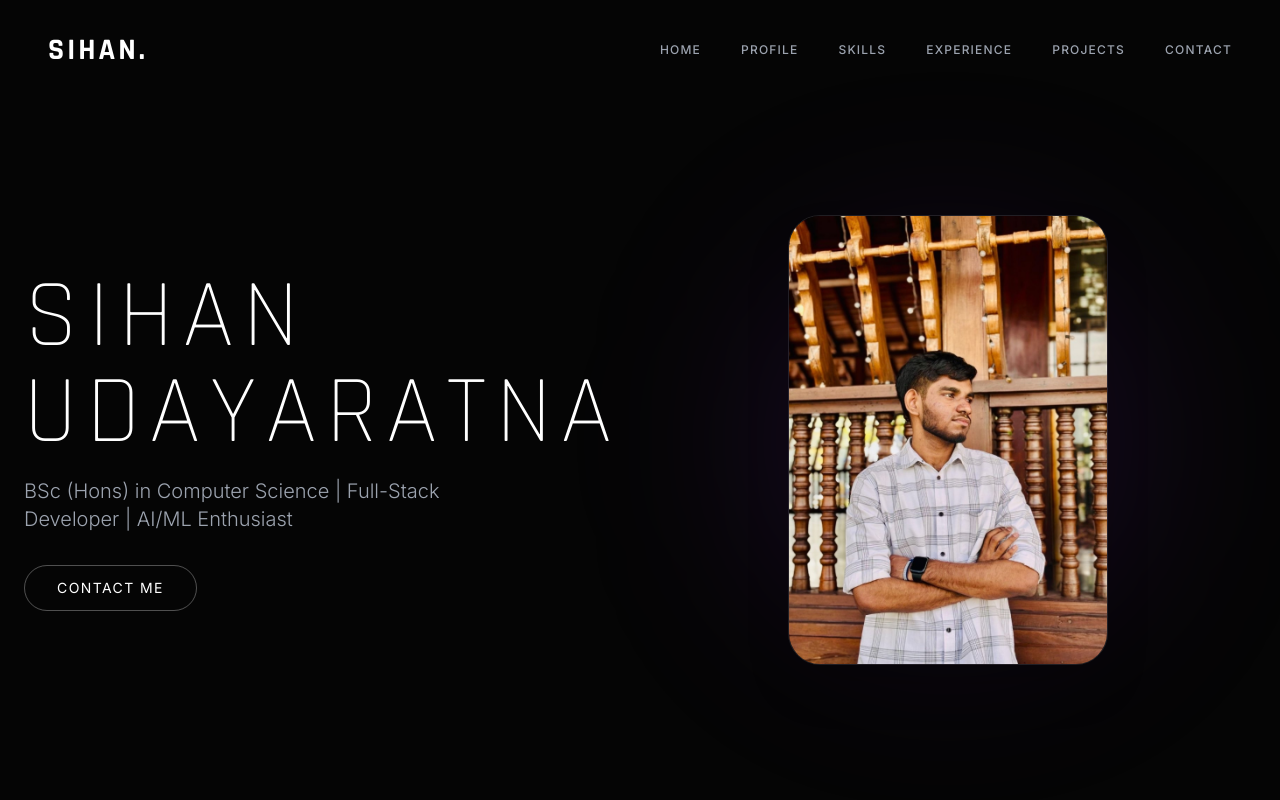
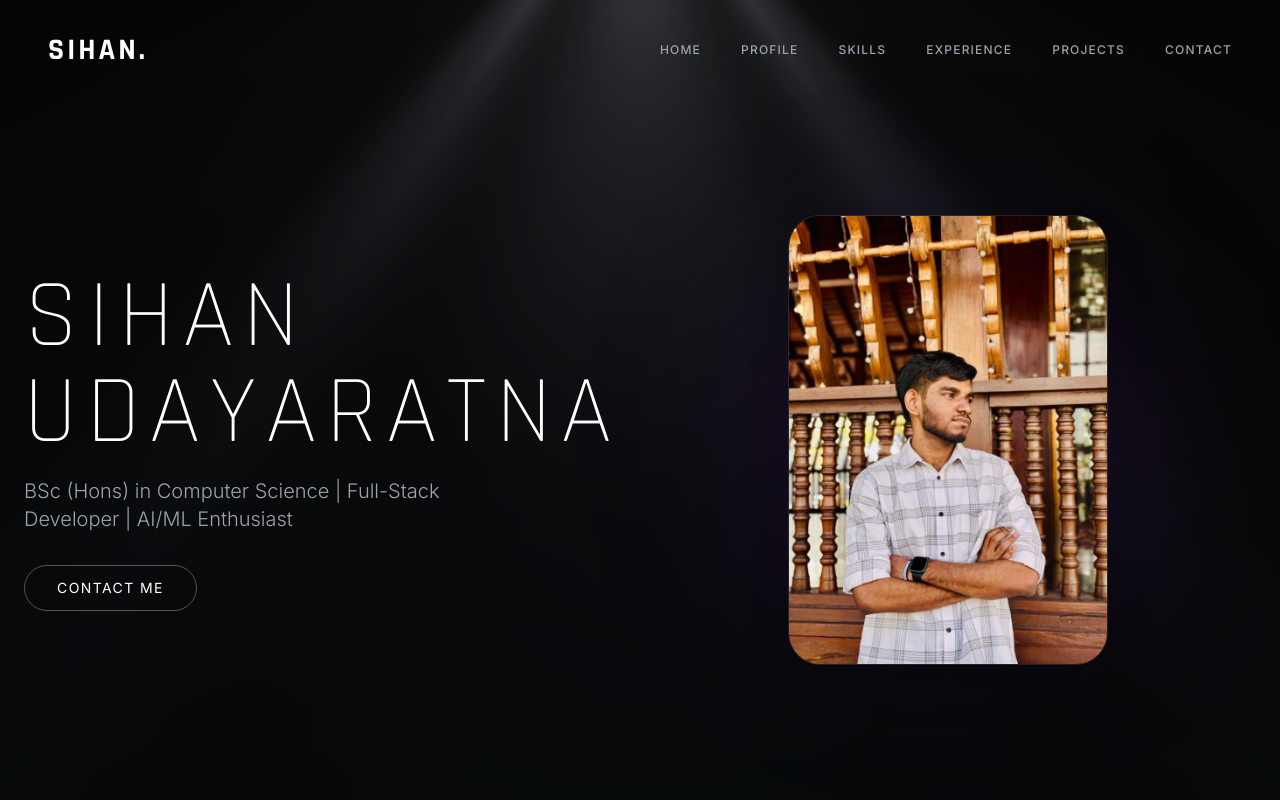
Before and after one commit to SihanUdayaratna03/Sihan-Udayaratna, a React (Vite) app: page / in a window 1280 px wide. Shown: the top 800 px of the page. Built offline with nearby package versions, Linux system fonts and the light colour scheme.

Commit message:
refactor(hero): replace LiquidEther with LightRays

```diff
--- a/src/components/Hero.tsx
+++ b/src/components/Hero.tsx
@@ -1,8 +1,29 @@
 import { motion } from 'framer-motion';
+import LightRays from './ui/LightRays';
 
 const Hero = () => {
   return (
     <section id="home" className="relative min-h-screen flex items-center justify-center overflow-hidden pt-20">
+
+      {/* LightRays Background */}
+      <div className="absolute inset-0 z-0 opacity-80 mix-blend-screen pointer-events-none">
+        <LightRays
+          raysOrigin="top-center"
+          raysColor="#ffffff"
+          raysSpeed={1}
+          lightSpread={0.5}
+          rayLength={3}
+          followMouse={true}
+          mouseInfluence={0.1}
+          noiseAmount={0}
+          distortion={0}
+          className="custom-rays"
+          pulsating={false}
+          fadeDistance={1}
+          saturation={1}
+        />
+      </div>
+
       <div className="max-w-7xl mx-auto px-6 relative z-10 w-full flex flex-col md:flex-row items-center justify-between">
 
         {/* Left Side: Text */}
```
